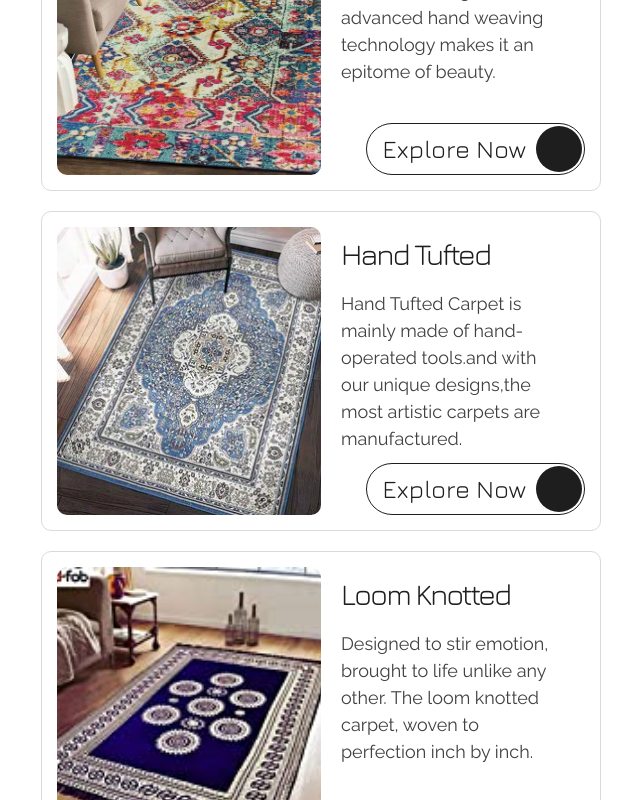
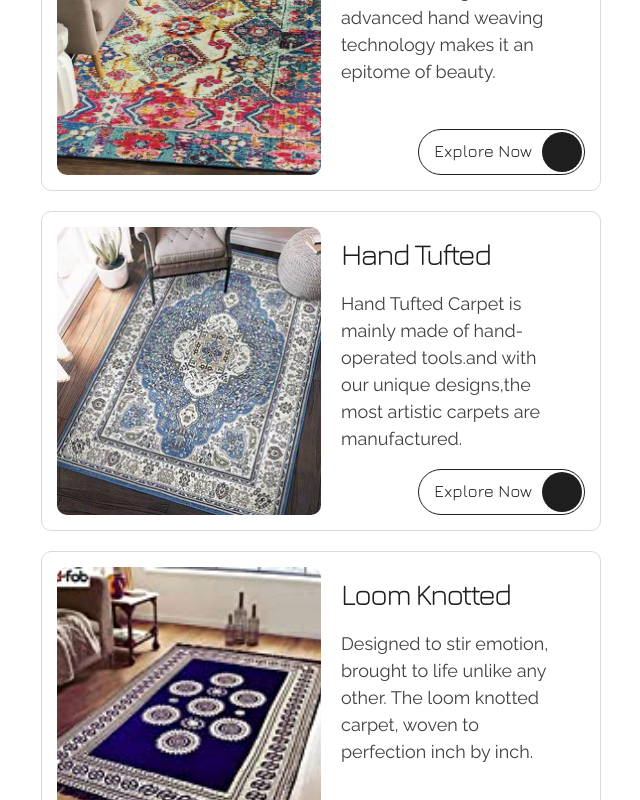
Before and after one commit to priyesshrai/maheshcarpet, a Next.js app: page / in a window 1280 px wide. Shown: the part 1040-1840 px from the top of the page, without its empty margins (319-959 px from the left). Built offline with nearby package versions, Linux system fonts and the light colour scheme; a web font is replaced by a local one.

Commit message:
change css

```diff
--- a/src/app/globals.css
+++ b/src/app/globals.css
@@ -380,7 +380,7 @@ header {
             align-items: center;
             gap: 10px;
             justify-content: center;
-            font-size: 25px;
+            font-size: 17px;
             transition: background-color 0.3s ease, color 0.3s ease;
             border-radius: 30px;
             border: 1px solid var(--dark-font);
@@ -406,12 +406,13 @@ header {
             }
             &:hover .icon i {
               color: var(--dark-font);
+              font-weight: 600;
             }
             .icon {
               position: relative;
               right: 0px;
-              width: 46px;
-              height: 46px;
+              width: 40px;
+              height: 40px;
               color: var(--light-font);
               background-color: var(--dark-font);
               font-weight: 600;
@@ -424,10 +425,12 @@ header {
               i {
                 font-size: 30px;
                 position: absolute;
+                font-weight: 600;
               }
               .copy {
                 position: absolute;
                 transform: translate(-150%, 150%);
+                font-weight: 600;
               }
               &:hover i:first-child {
                 transition: transform 0.3s ease-in-out;
@@ -437,6 +440,7 @@ header {
                 transition: transform 0.3s ease-in-out 0.1s;
                 transform: translate(0);
                 color: var(--dark-font);
+                font-weight: 600;
               }
             }
           }
@@ -1353,13 +1357,12 @@ footer {
   justify-items: center;
 }
 
-.certificate-wraper a{
+.certificate-wraper a {
   position: relative;
   height: 100px;
   flex: 1 0 150px;
-
-}
-.certificate-wraper a img{
+}
+.certificate-wraper a img {
   width: 100%;
   object-fit: contain;
   border-radius: 10px;
@@ -2338,7 +2341,7 @@ footer {
       align-items: center;
       justify-content: center;
 
-      .map-box{
+      .map-box {
         flex: 1 1 16.66%;
         /* flex : 1; */
         height: 278px;
```
